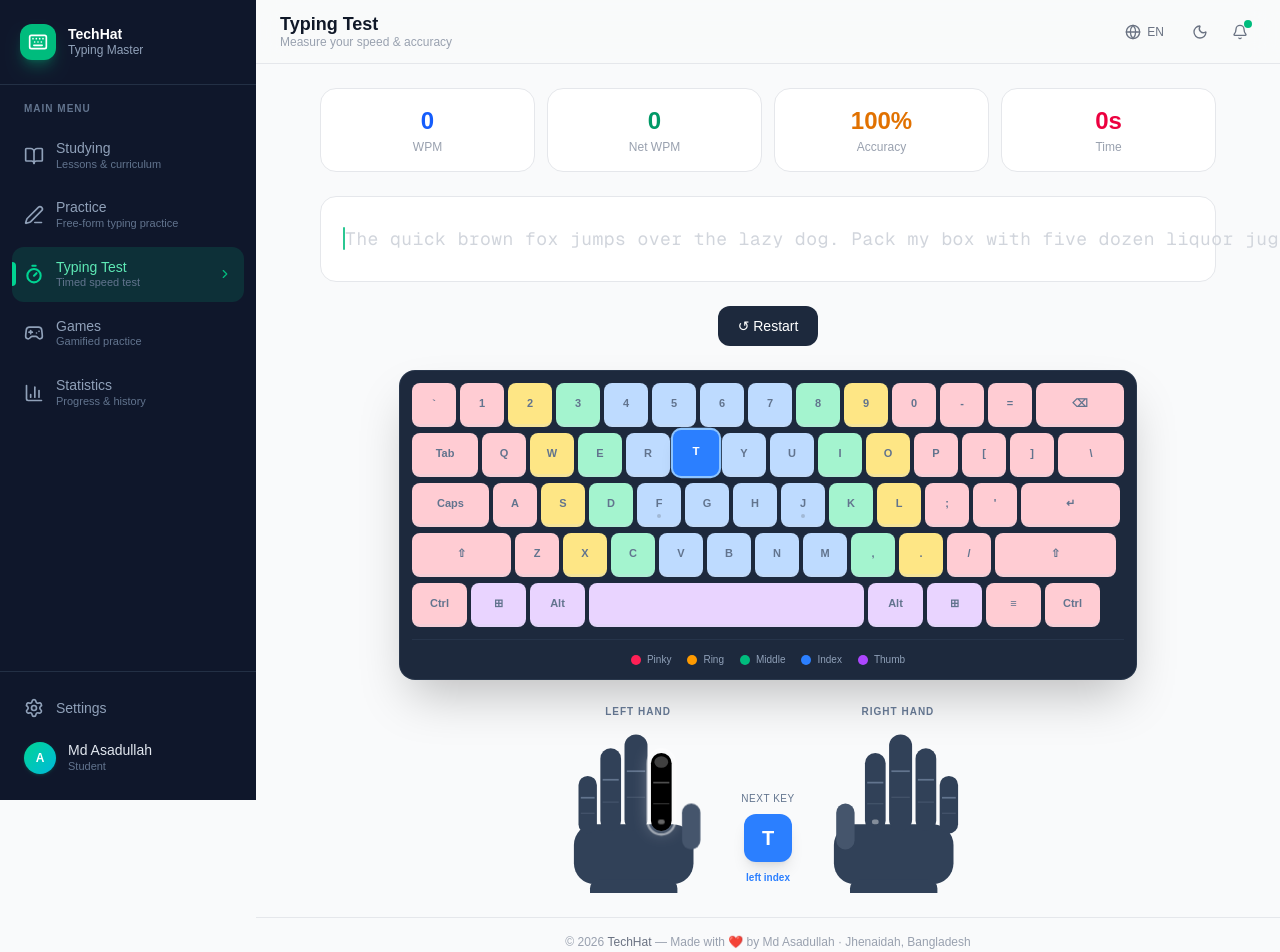
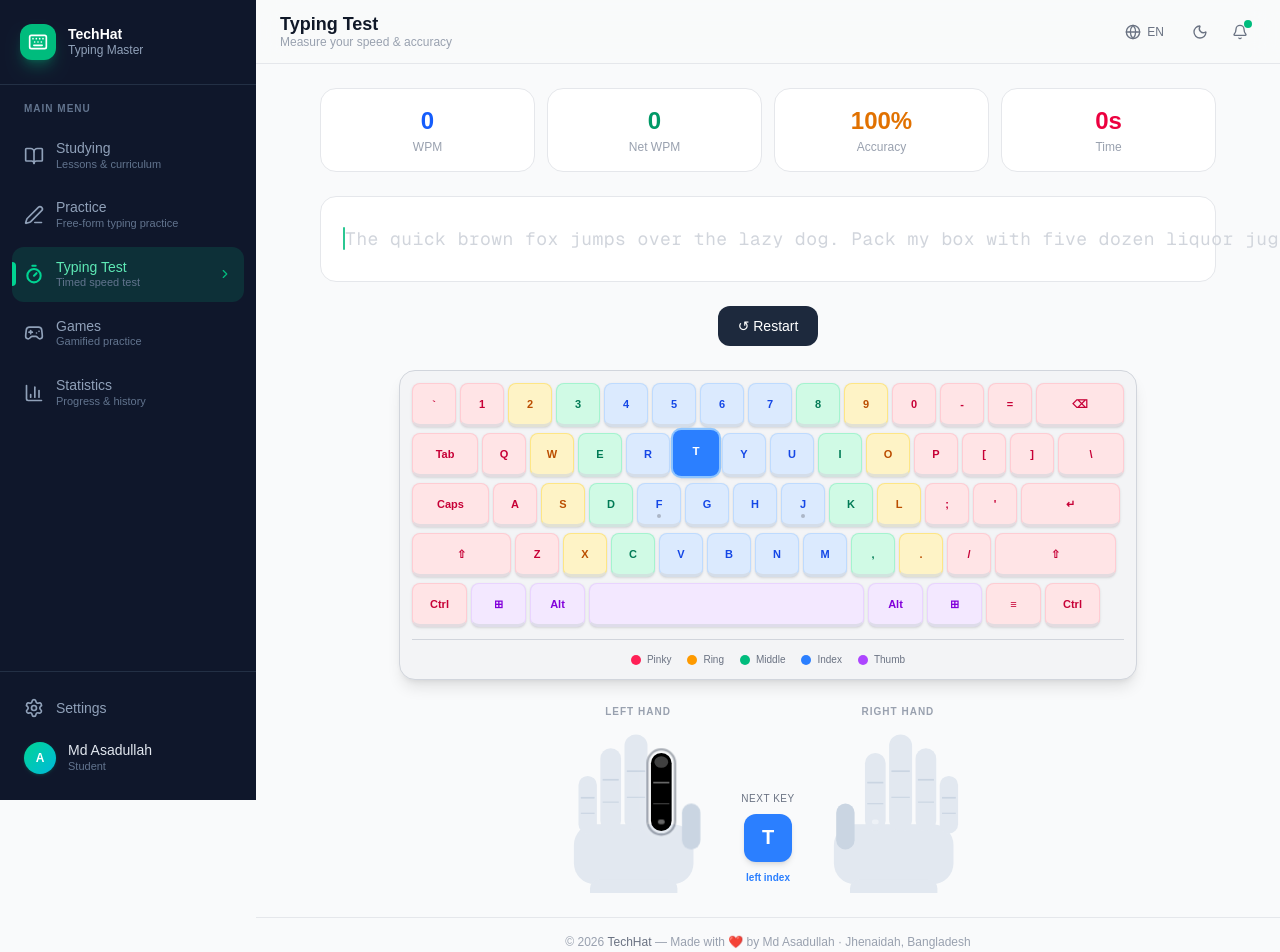
Before and after one commit to ItsAsadullah/TypingMasterNext, a Next.js app: page /speed-test in a window 1280 px wide. Shown: the top 952 px of the page. Built offline with nearby package versions, Linux system fonts and the light colour scheme.

Commit message:
feat: light theme keyboard and hand guide design

```diff
--- a/src/components/keyboard/HandGuide.tsx
+++ b/src/components/keyboard/HandGuide.tsx
@@ -42,8 +42,8 @@ function FingerPath({
 
   const passiveClass =
     finger === "thumb"
-      ? "fill-slate-600"
-      : "fill-slate-700";
+      ? "fill-slate-300"
+      : "fill-slate-200";
 
   return (
     <g className="transition-all duration-200">
@@ -79,12 +79,12 @@ function FingerPath({
           <line
             x1={x + 2} y1={geo.tipY + (geo.baseY - geo.tipY) * 0.38}
             x2={x + geo.w - 2} y2={geo.tipY + (geo.baseY - geo.tipY) * 0.38}
-            className={`stroke-[1.5] ${active ? "stroke-white/30" : "stroke-slate-500"}`}
+            className={`stroke-[1.5] ${active ? "stroke-white/40" : "stroke-slate-300"}`}
           />
           <line
             x1={x + 2} y1={geo.tipY + (geo.baseY - geo.tipY) * 0.65}
             x2={x + geo.w - 2} y2={geo.tipY + (geo.baseY - geo.tipY) * 0.65}
-            className={`stroke-[1] ${active ? "stroke-white/20" : "stroke-slate-600"}`}
+            className={`stroke-[1] ${active ? "stroke-white/25" : "stroke-slate-300"}`}
           />
         </>
       )}
@@ -97,7 +97,7 @@ function FingerPath({
           width={geo.w + 6}
           height={geo.baseY - geo.tipY + 6}
           rx={geo.rx + 3}
-          className="fill-none stroke-white/60 stroke-[2] animate-pulse"
+          className="fill-none stroke-gray-700/50 stroke-[2] animate-pulse"
         />
       )}
     </g>
@@ -110,7 +110,7 @@ export default function HandGuide({ hand, activeFingerKey }: HandGuideProps) {
   return (
     <div className="flex flex-col items-center gap-1 select-none">
       {/* Label */}
-      <span className="text-[10px] font-semibold uppercase tracking-widest text-slate-500">
+      <span className="text-[10px] font-semibold uppercase tracking-widest text-gray-400">
         {hand === "left" ? "Left" : "Right"} Hand
       </span>
 
@@ -128,7 +128,7 @@ export default function HandGuide({ hand, activeFingerKey }: HandGuideProps) {
           width={PALM.width}
           height={PALM.height}
           rx={PALM.rx}
-          className="fill-slate-700"
+          className="fill-slate-200"
         />
         {/* Wrist taper */}
         <rect
@@ -137,7 +137,7 @@ export default function HandGuide({ hand, activeFingerKey }: HandGuideProps) {
           width={PALM.width - 28}
           height={20}
           rx={8}
-          className="fill-slate-700"
+          className="fill-slate-200"
         />
 
         {/* Fingers */}
--- a/src/components/keyboard/VirtualKeyboard.tsx
+++ b/src/components/keyboard/VirtualKeyboard.tsx
@@ -57,12 +57,11 @@ function KeyCap({ keyDef, isActive }: KeyCapProps) {
               colors.bg,
               "border-transparent text-white",
               `ring-2 ${colors.ring}`,
-              "scale-105 shadow-lg -translate-y-0.5",
+              "scale-105 shadow-md -translate-y-0.5",
             ].join(" ")
           : [
               FINGER_COLOR_PASSIVE[finger],
-              "border-slate-300/20 text-slate-500",
-              "dark:text-slate-400",
+              "border-b-gray-300/60 shadow-sm",
             ].join(" "),
       ].join(" ")}
     >
@@ -74,7 +73,7 @@ function KeyCap({ keyDef, isActive }: KeyCapProps) {
           className={[
             "absolute bottom-1.5 left-1/2 -translate-x-1/2",
             "w-1 h-1 rounded-full",
-            isActive ? "bg-white/70" : "bg-slate-400/60",
+            isActive ? "bg-white/70" : "bg-gray-400/70",
           ].join(" ")}
         />
       )}
@@ -111,7 +110,7 @@ export default function VirtualKeyboard({
     <div className="flex flex-col items-center gap-4 select-none">
       {/* ── Keyboard ── */}
       <div
-        className="rounded-2xl bg-slate-800 p-3 shadow-2xl border border-slate-700/60"
+        className="rounded-2xl bg-gray-100 p-3 shadow-lg border border-gray-300"
         role="img"
         aria-label="Virtual keyboard"
       >
@@ -133,10 +132,10 @@ export default function VirtualKeyboard({
         </div>
 
         {/* Legend */}
-        <div className="mt-3 pt-3 border-t border-slate-700/50 flex flex-wrap gap-x-4 gap-y-1.5 justify-center">
+        <div className="mt-3 pt-3 border-t border-gray-300 flex flex-wrap gap-x-4 gap-y-1.5 justify-center">
           {(["pinky", "ring", "middle", "index", "thumb"] as Finger[]).map(
             (f) => (
-              <span key={f} className="flex items-center gap-1.5 text-[10px] text-slate-400">
+              <span key={f} className="flex items-center gap-1.5 text-[10px] text-gray-500 font-medium">
                 <span
                   className={`inline-block w-2.5 h-2.5 rounded-full ${FINGER_COLOR[f].bg}`}
                 />
@@ -161,16 +160,16 @@ export default function VirtualKeyboard({
           <div className="flex flex-col items-center gap-2 mb-2">
             {nextExpectedChar ? (
               <>
-                <div className="text-[10px] text-slate-500 font-medium uppercase tracking-wider">
+                <div className="text-[10px] text-gray-500 font-medium uppercase tracking-wider">
                   Next key
                 </div>
                 <div
                   className={[
                     "w-12 h-12 rounded-xl flex items-center justify-center",
-                    "text-xl font-bold shadow-lg",
+                    "text-xl font-bold shadow-md border-b-[3px] border-gray-300",
                     targetFinger
-                      ? `${FINGER_COLOR[targetFinger.finger].bg} text-white`
-                      : "bg-slate-700 text-slate-300",
+                      ? `${FINGER_COLOR[targetFinger.finger].bg} text-white border-transparent`
+                      : "bg-gray-200 text-gray-500",
                   ].join(" ")}
                 >
                   {nextExpectedChar === " " ? "⎵" : nextExpectedChar}
@@ -187,7 +186,7 @@ export default function VirtualKeyboard({
                 )}
               </>
             ) : (
-              <div className="w-12 h-12 rounded-xl bg-slate-700/40 flex items-center justify-center text-slate-600 text-lg">
+              <div className="w-12 h-12 rounded-xl bg-gray-100 border border-gray-300 flex items-center justify-center text-gray-400 text-lg">
                 ✓
               </div>
             )}
--- a/src/components/keyboard/keyboardData.ts
+++ b/src/components/keyboard/keyboardData.ts
@@ -35,11 +35,11 @@ export const FINGER_COLOR: Record<Finger, { bg: string; ring: string; text: stri
 };
 
 export const FINGER_COLOR_PASSIVE: Record<Finger, string> = {
-  pinky:  "bg-rose-200   dark:bg-rose-900/60",
-  ring:   "bg-amber-200  dark:bg-amber-900/60",
-  middle: "bg-emerald-200 dark:bg-emerald-900/60",
-  index:  "bg-blue-200   dark:bg-blue-900/60",
-  thumb:  "bg-purple-200 dark:bg-purple-900/60",
+  pinky:  "bg-rose-100   text-rose-700  border border-rose-200",
+  ring:   "bg-amber-100  text-amber-700 border border-amber-200",
+  middle: "bg-emerald-100 text-emerald-700 border border-emerald-200",
+  index:  "bg-blue-100   text-blue-700  border border-blue-200",
+  thumb:  "bg-purple-100 text-purple-700 border border-purple-200",
 };
 
 // ─── Keyboard rows ────────────────────────────────────────────────────────────
```
